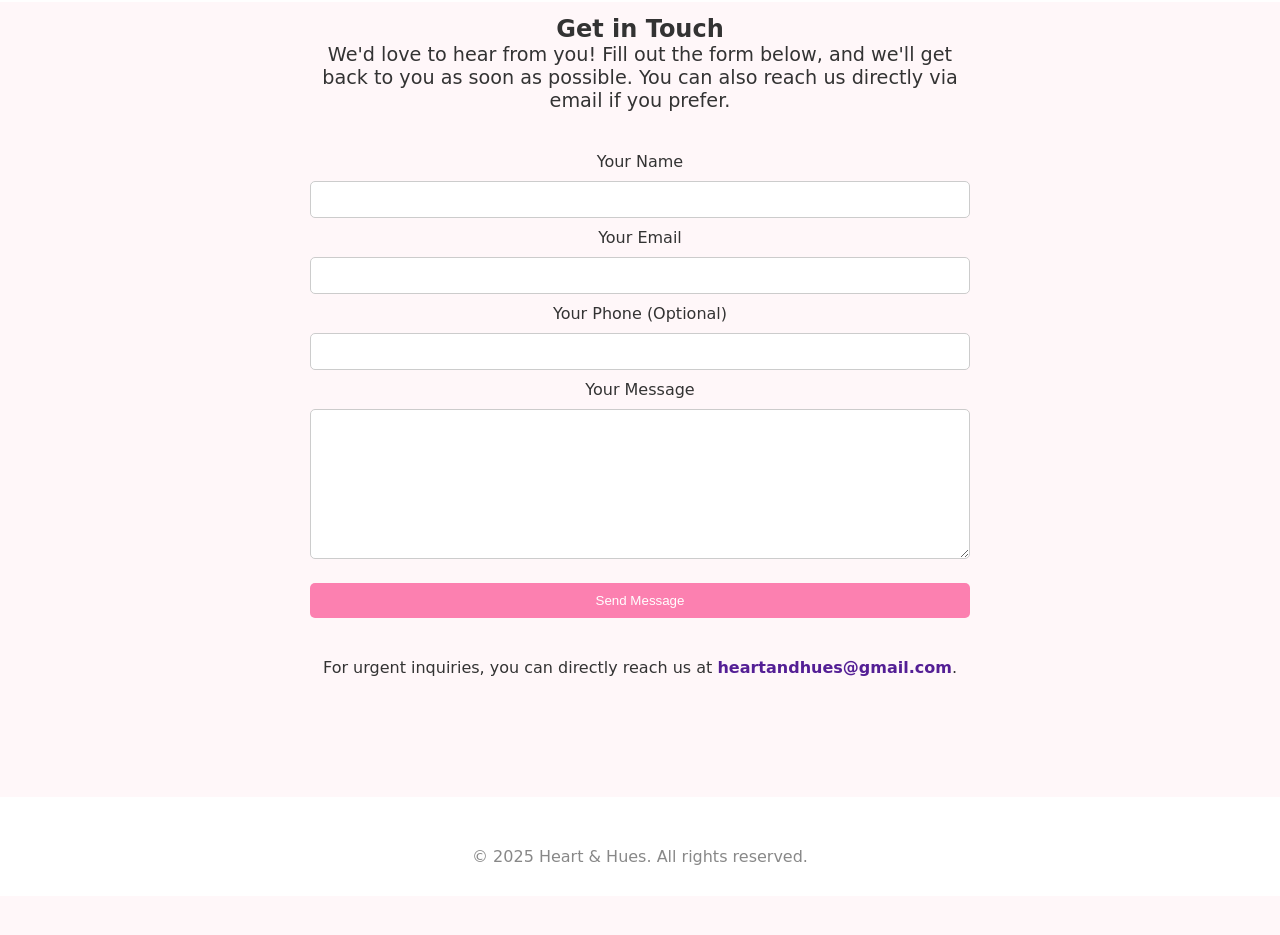
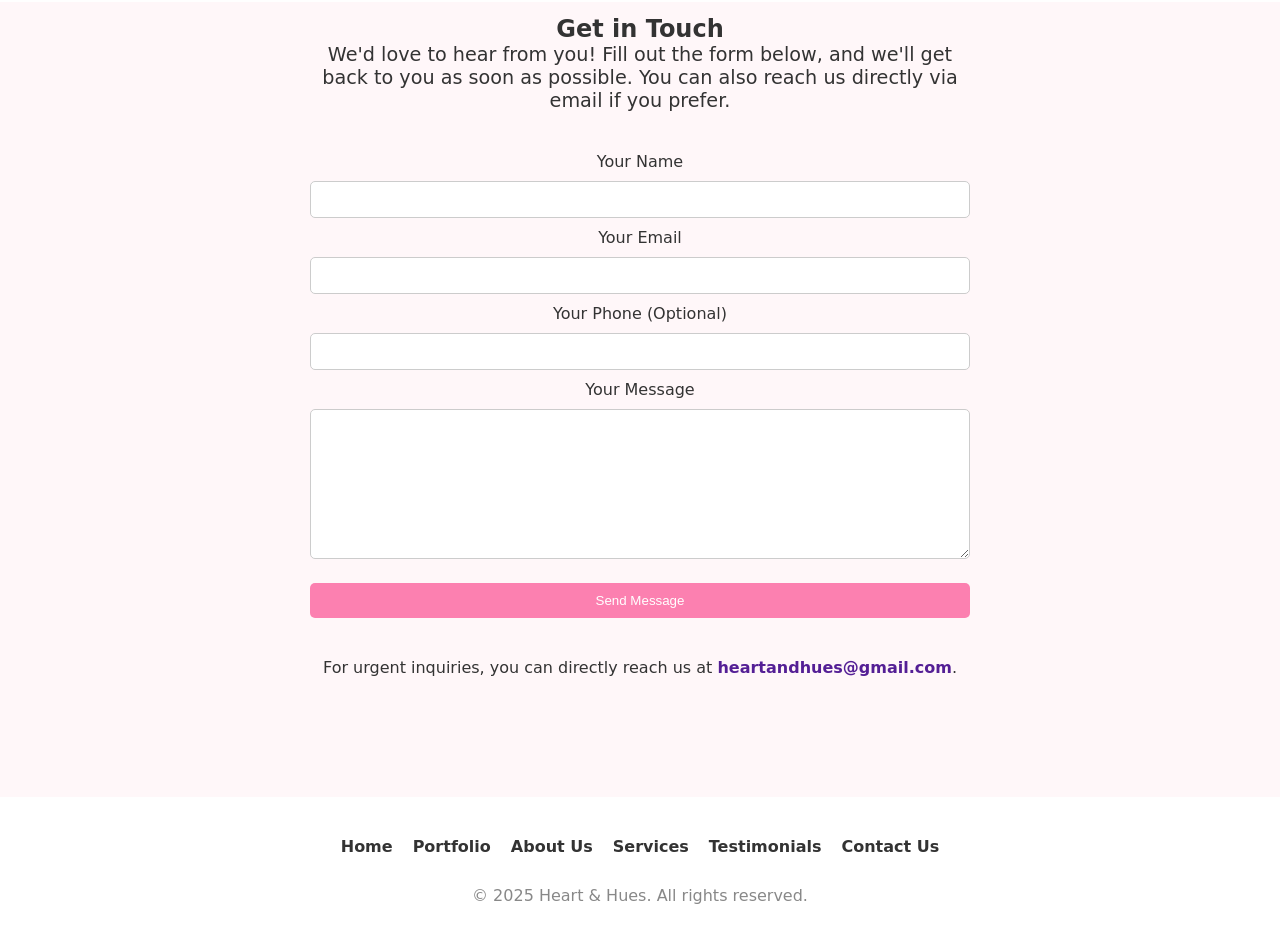
Before and after one commit to meenakshihari/heartandhues, a plain HTML site: page contact.html in a window 1280 px wide. Shown: the part 105-1040 px from the top of the page. Before the commit the page ends 1001 px from the top, so only its background shows below. Drawn offline with nearby package versions, Linux system fonts and the light colour scheme; a web font is replaced by a local one.

Commit message:
Update contact.html

```diff
--- a/contact.html
+++ b/contact.html
@@ -80,6 +80,16 @@
     </section>
 
     <footer>
+      <nav>
+        <ul>
+          <li><a href="index.html">Home</a></li>
+          <li><a href="portfolio.html">Portfolio</a></li>
+          <li><a href="about.html">About Us</a></li>
+          <li><a href="services.html">Services</a></li>
+          <li><a href="testimonials.html">Testimonials</a></li>
+          <li><a href="contact.html">Contact Us</a></li>
+        </ul>
+      </nav>
       <p>&copy; 2025 Heart & Hues. All rights reserved.</p>
     </footer>
 
```
